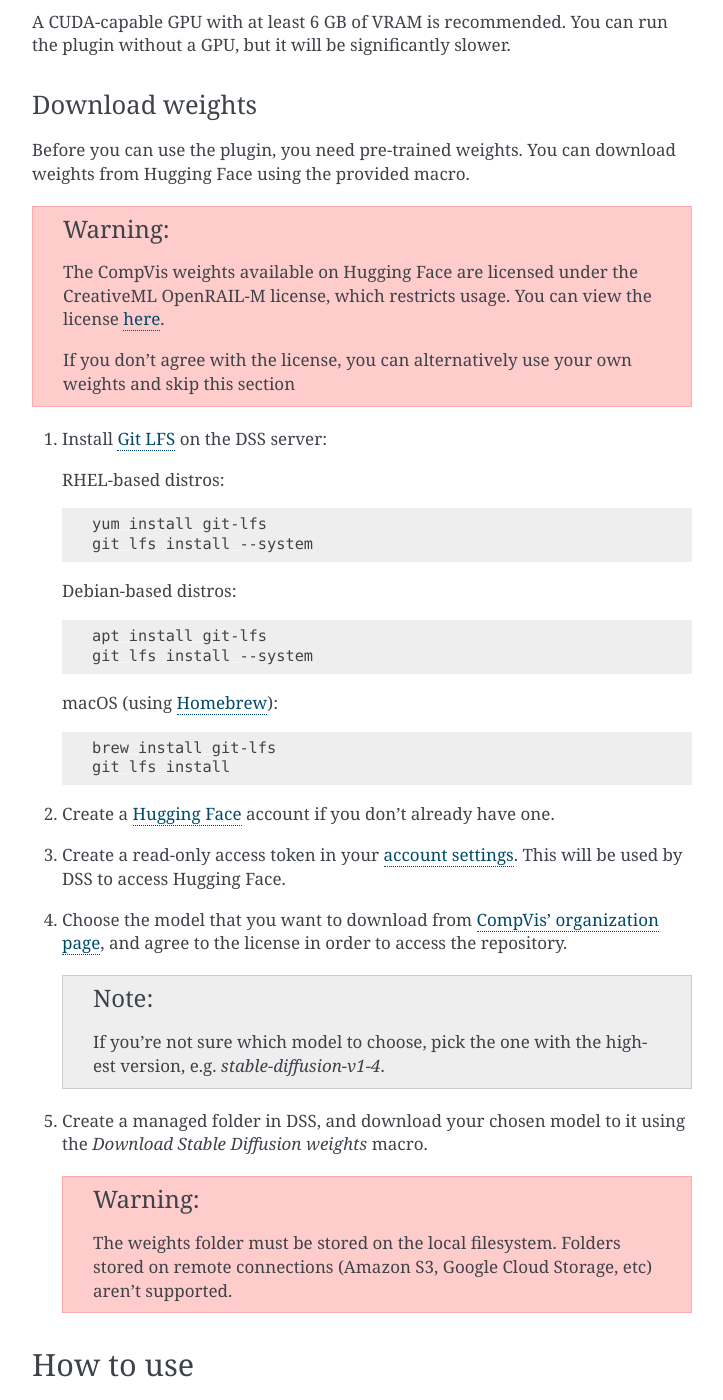
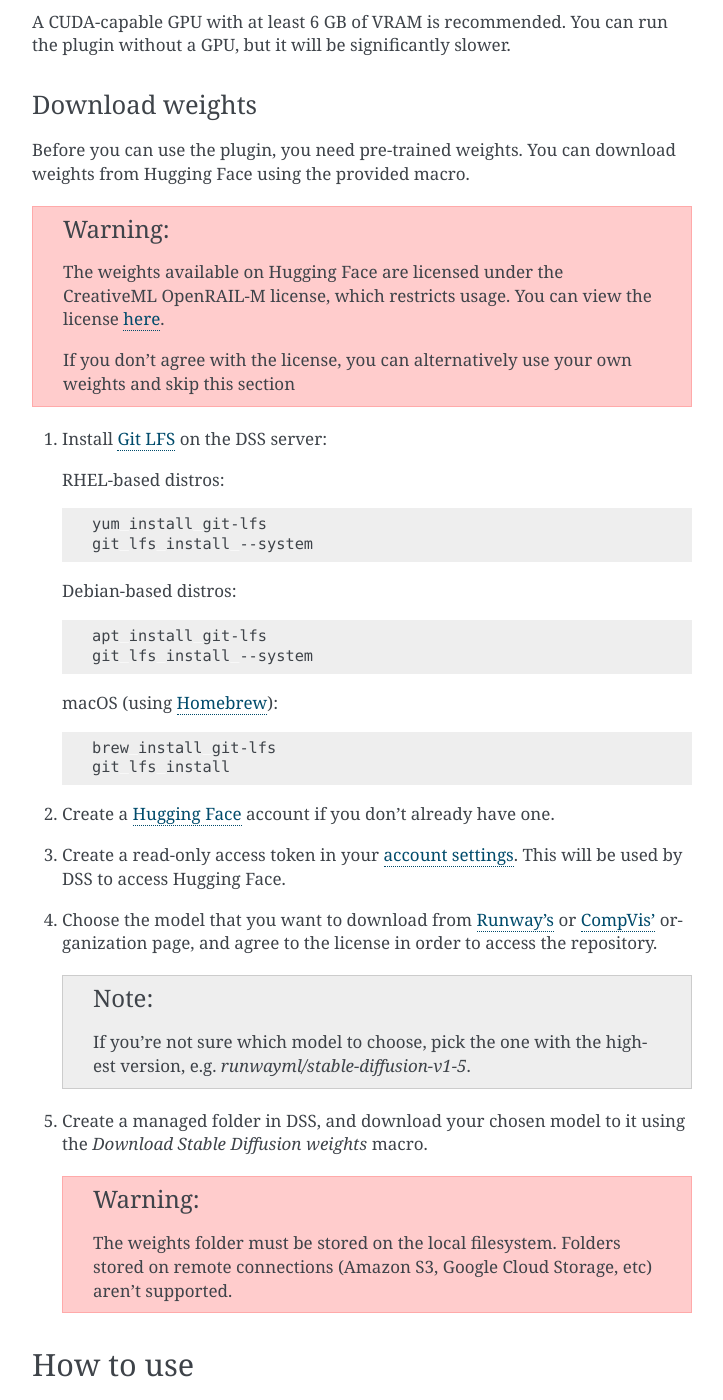
Before and after one commit to dataiku/dss-plugin-ai-art, a Sphinx documentation site: the page built from doc/index.rst, in a window 1280 px wide and 1400 px high, scrolled down 913 px. Shown: the whole window, without its empty margins (388-1111 px from the left). Built offline with Sphinx 7.4.7, drawn with Linux system fonts in a browser that asks for light colours.

Commit message:
Add stable-diffusion-v1-5 weights

```diff
--- a/doc/index.rst
+++ b/doc/index.rst
@@ -29,9 +29,9 @@
 weights from Hugging Face using the provided macro.
 
 .. warning::
-   The CompVis weights available on Hugging Face are licensed under the
-   CreativeML OpenRAIL-M license, which restricts usage. You can view the
-   license `here <compvis-license_>`_.
+   The weights available on Hugging Face are licensed under the CreativeML
+   OpenRAIL-M license, which restricts usage. You can view the license
+   `here <compvis-license_>`_.
 
    If you don't agree with the license, you can alternatively use your own
    weights and skip this section
@@ -66,13 +66,13 @@
     `account settings <hugging-face-token-settings_>`_. This will be used by DSS
     to access Hugging Face.
 
-#.  Choose the model that you want to download from
-    `CompVis' organization page <compvis_>`_, and agree to the license in order
-    to access the repository.
+#.  Choose the model that you want to download from `Runway's <runway-org_>`_ or
+    `CompVis' <compvis-org_>`_ organization page, and agree to the license in
+    order to access the repository.
 
     .. note::
        If you're not sure which model to choose, pick the one with the highest
-       version, e.g. *stable-diffusion-v1-4*.
+       version, e.g. *runwayml/stable-diffusion-v1-5*.
 
 #.  Create a managed folder in DSS, and download your chosen model to it using
     the *Download Stable Diffusion weights* macro.
@@ -126,7 +126,8 @@
 
 .. _hugging-face-sign-up: https://huggingface.co/join
 .. _hugging-face-token-settings: https://huggingface.co/settings/tokens
-.. _compvis: https://huggingface.co/CompVis
+.. _runway-org: https://huggingface.co/runwayml
+.. _compvis-org: https://huggingface.co/CompVis
 .. _compvis-license: https://huggingface.co/spaces/CompVis/stable-diffusion-license
 .. _git-lfs: https://git-lfs.github.com/
 .. _stable-diffusion-wiki: https://en.wikipedia.org/wiki/Stable_Diffusion
```
Also changed, not shown: 3 other files.
